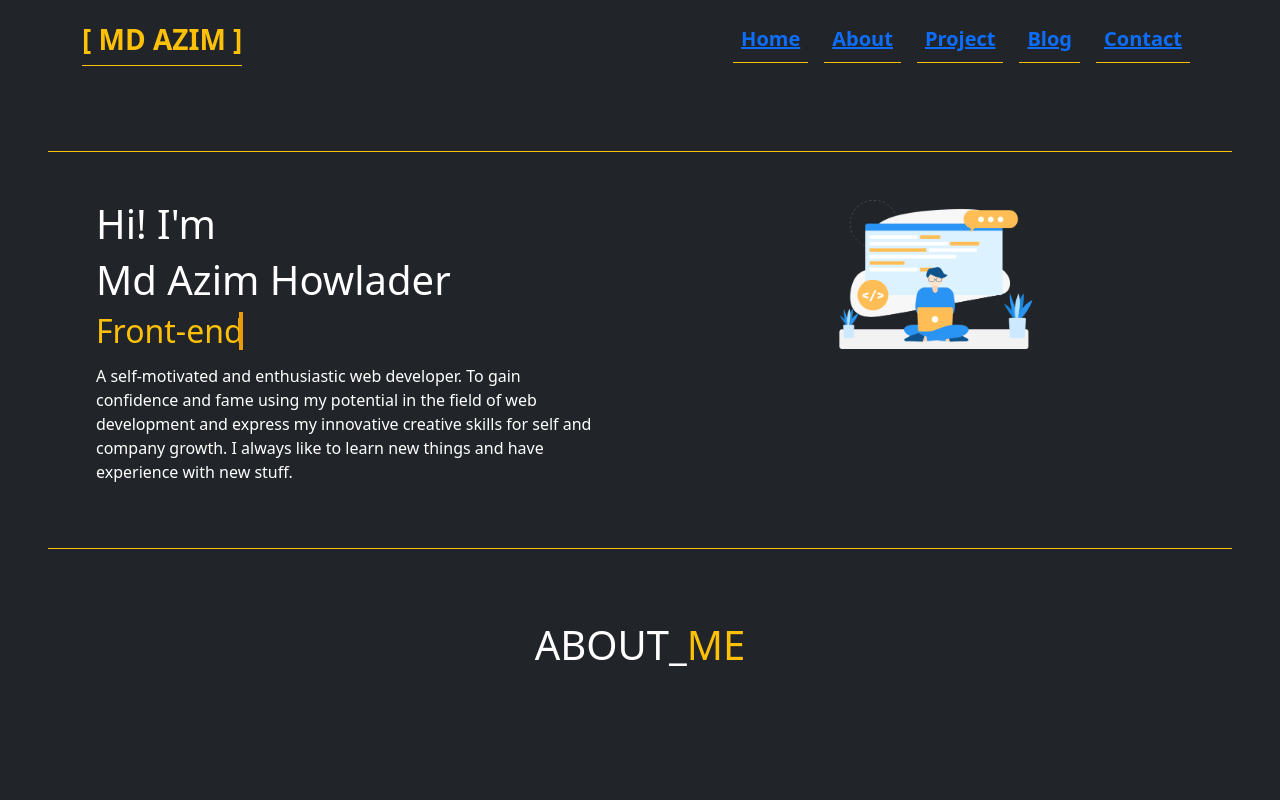
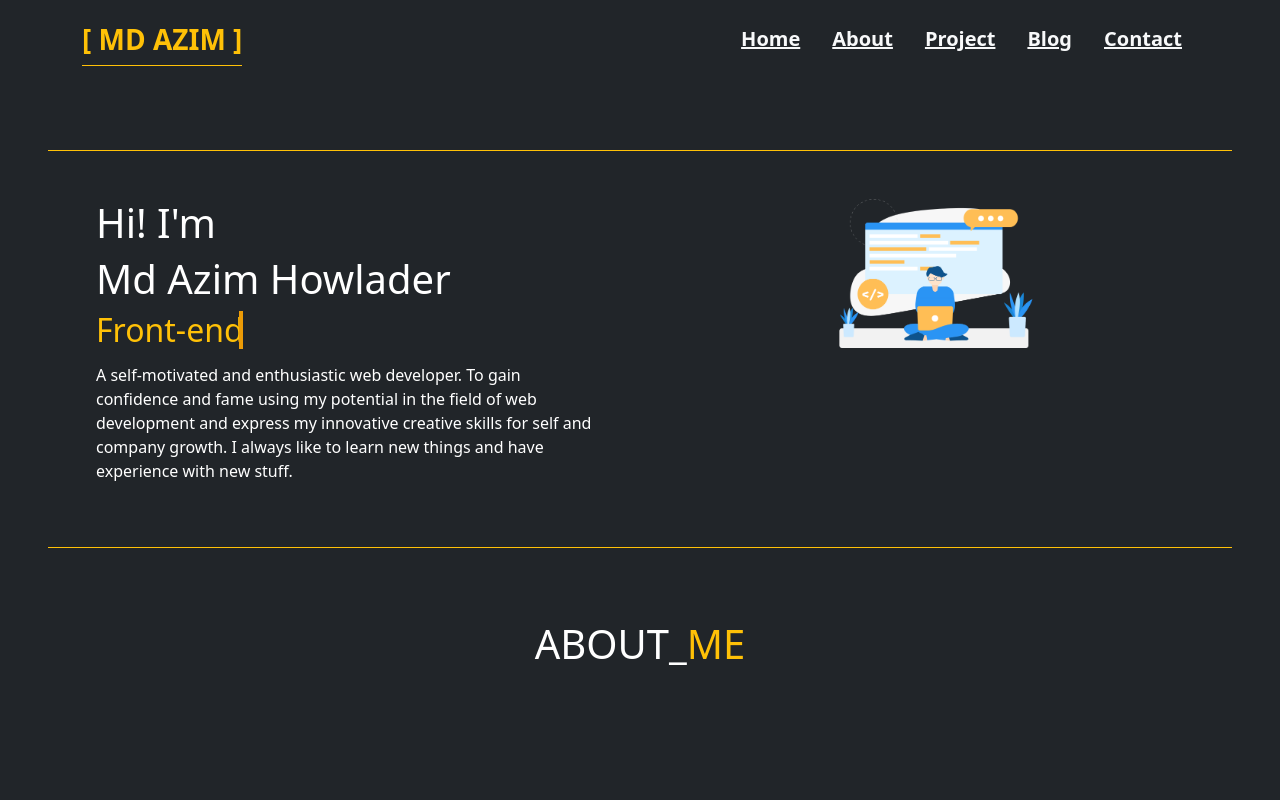
Before and after one commit to mdazim14/My-Protfolio, a React (Create React App) app: page / in a window 1280 px wide. Shown: the top 800 px of the page. Built offline with nearby package versions, Linux system fonts and the light colour scheme.

Commit message:
style of navber

```diff
--- a/src/Components/Header/Navber.js
+++ b/src/Components/Header/Navber.js
@@ -14,14 +14,14 @@ const Navber = () => {
             <Navbar className="fs-5 fw-bold text-white" collapseOnSelect expand="lg" bg="dark">
                 <Container>
                     <Navbar.Brand className="fs-3 text-warning border-bottom border-warning" href="/">[ MD AZIM ]</Navbar.Brand>
-                    <Navbar.Toggle aria-controls="responsive-navbar-nav " />
-                    <Navbar.Collapse id="responsive-navbar-nav ">
+                    <Navbar.Toggle aria-controls="responsive-navbar-nav"/>
+                    <Navbar.Collapse id="responsive-navbar-nav">
                         <Nav className="ms-auto fw-bold">
-                            <a className=" m-2 border-bottom border-warning p-2" href="/">Home</a>
-                            <a className=" m-2 border-bottom border-warning p-2" href="/about">About</a>
-                            <a className=" m-2 border-bottom border-warning p-2" href="/project">Project</a>
-                            <a className=" m-2 border-bottom border-warning p-2" href="/blog">Blog</a>
-                            <a className=" m-2 border-bottom border-warning p-2" href="/contact">Contact</a>
+                            <a className=" m-2  link-light p-2" href="/">Home</a>
+                            <a className=" m-2  link-light p-2" href="/about">About</a>
+                            <a className=" m-2  link-light p-2" href="/project">Project</a>
+                            <a className=" m-2  link-light p-2" href="/blog">Blog</a>
+                            <a className=" m-2  link-light p-2" href="/contact">Contact</a>
                         </Nav>
                     </Navbar.Collapse>
                 </Container>
```
